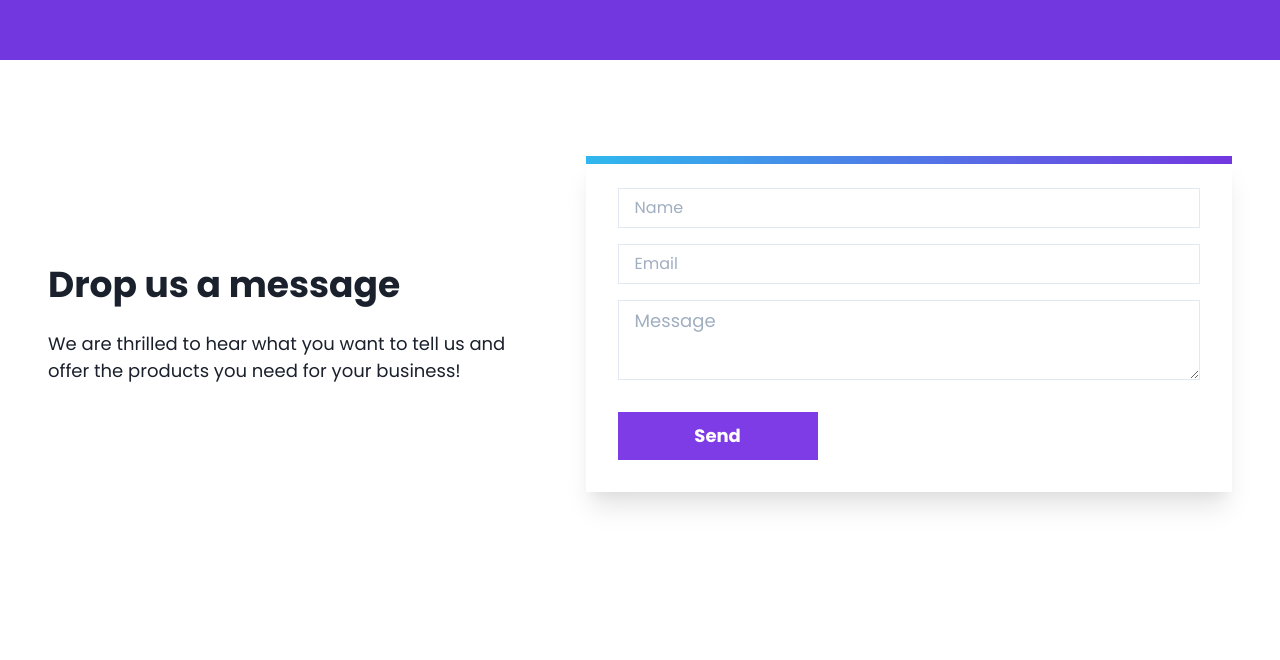
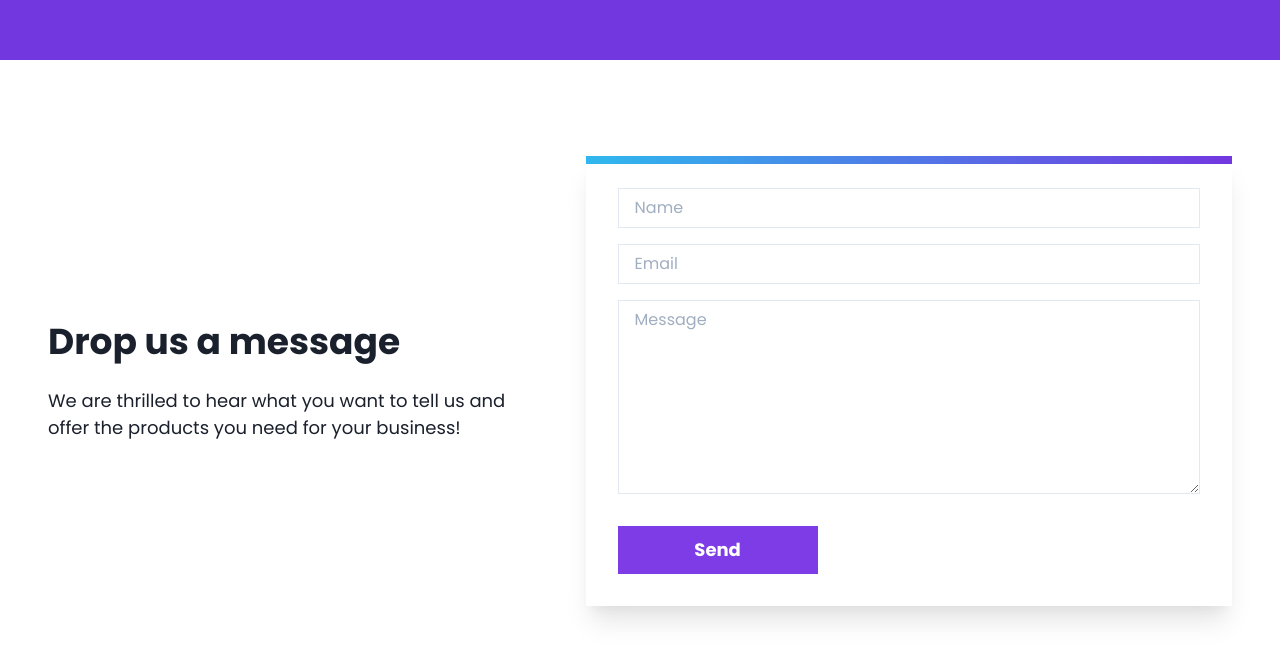
Before and after one commit to pxcheah/akm-website, a Next.js app: page / in a window 1280 px wide. Shown: the part 2636-3296 px from the top of the page. Before the commit the page ends 3224 px from the top, so only its background shows below. Built offline with nearby package versions, Linux system fonts and the light colour scheme.

Commit message:
Adjust form's textarea sizing

```diff
--- a/src/components/contact/form.tsx
+++ b/src/components/contact/form.tsx
@@ -19,7 +19,7 @@ const ContactForm = () => (
     <VStack spacing={4}>
       <Input borderRadius={0} placeholder="Name" />
       <Input borderRadius={0} placeholder="Email" />
-      <Textarea borderRadius={0} size="lg" placeholder="Message" resize="vertical" />
+      <Textarea borderRadius={0} placeholder="Message" rows={8} resize="vertical" />
     </VStack>
     <Button size="lg" w="200px" mt={8} borderRadius={0} colorScheme="purple">
       Send
```
